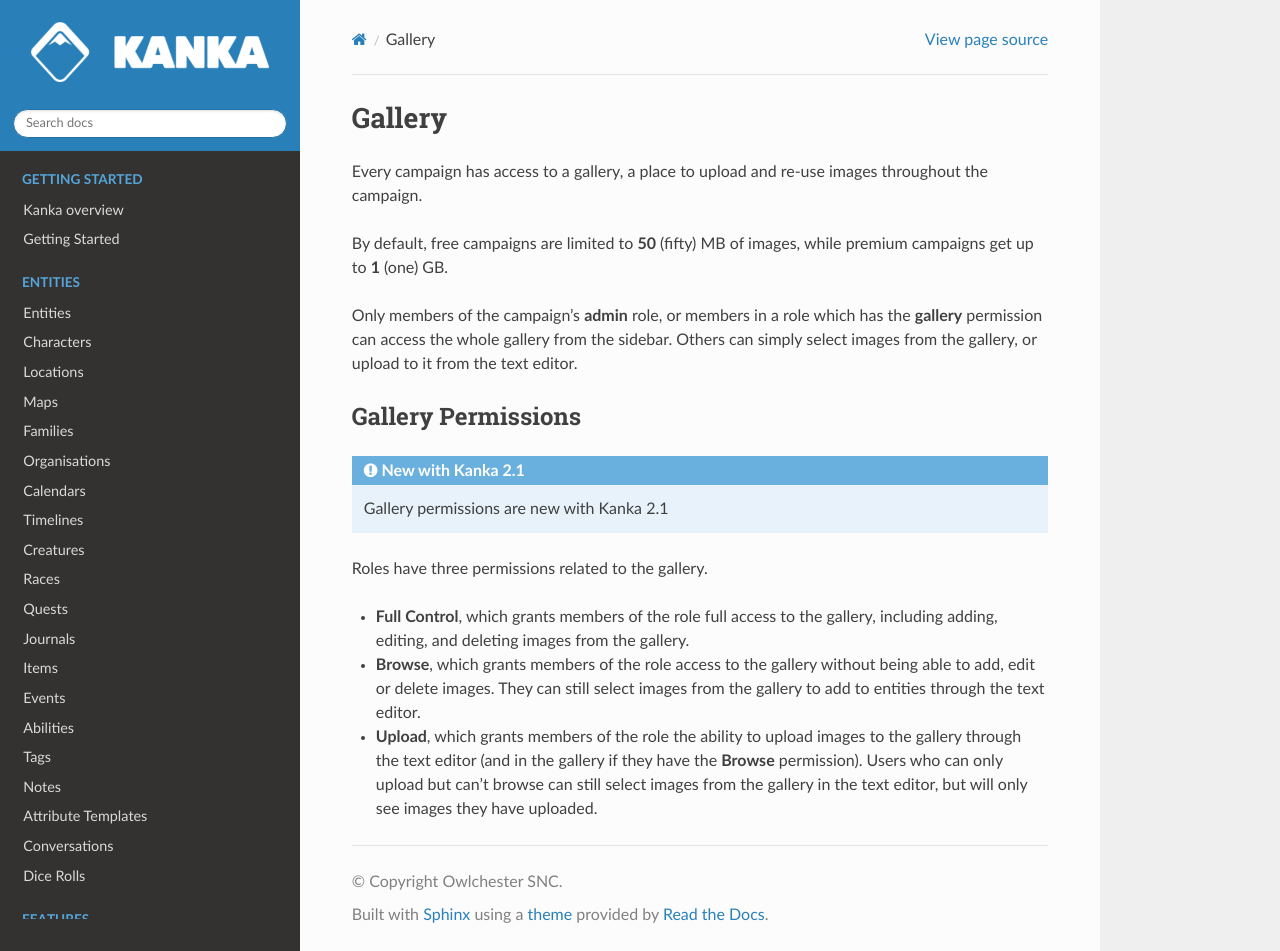
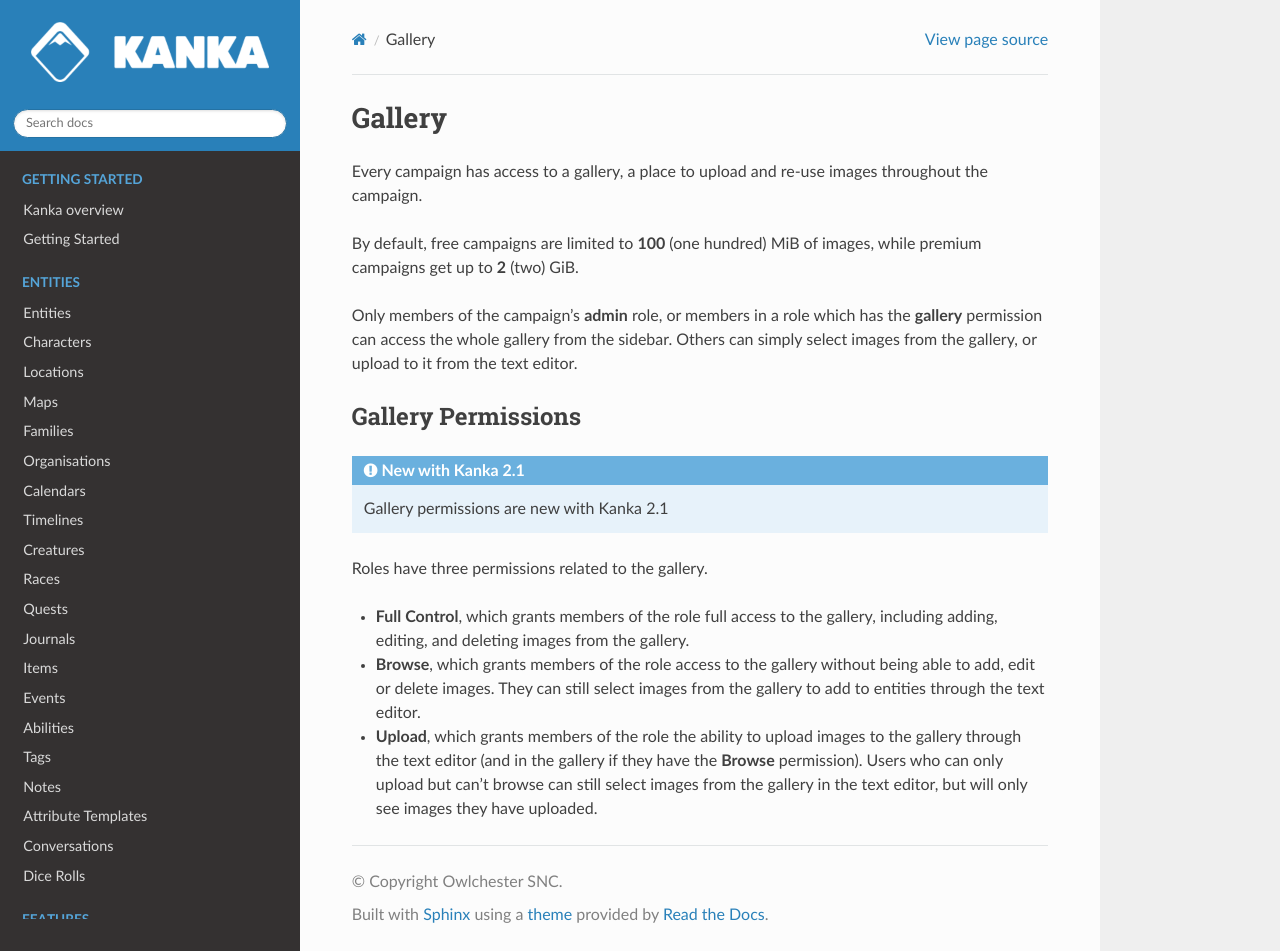
Before and after one commit to owlchester/kanka-docs, a Sphinx documentation site: the page built from docs/source/features/campaigns/gallery.md, in a window 1280 px wide and 951 px high. Built offline with Sphinx 7.4.7 and the Read the Docs theme 3.1.0, drawn with Linux system fonts in a browser that asks for light colours; pages that are not in the unit, such as notebooks, are missing from menus.

Commit message:
Update gallery.md
Fix max gallery size

```diff
--- a/docs/source/features/campaigns/gallery.md
+++ b/docs/source/features/campaigns/gallery.md
@@ -2,7 +2,7 @@
 
 Every campaign has access to a gallery, a place to upload and re-use images throughout the campaign.
 
-By default, free campaigns are limited to **50** (fifty) MB of images, while premium campaigns get up to **1** (one) GB.
+By default, free campaigns are limited to **100** (one hundred) MiB of images, while premium campaigns get up to **2** (two) GiB.
 
 Only members of the campaign's **admin** role, or members in a role which has the **gallery** permission can access the whole gallery from the sidebar. Others can simply select images from the gallery, or upload to it from the text editor.
 
```
